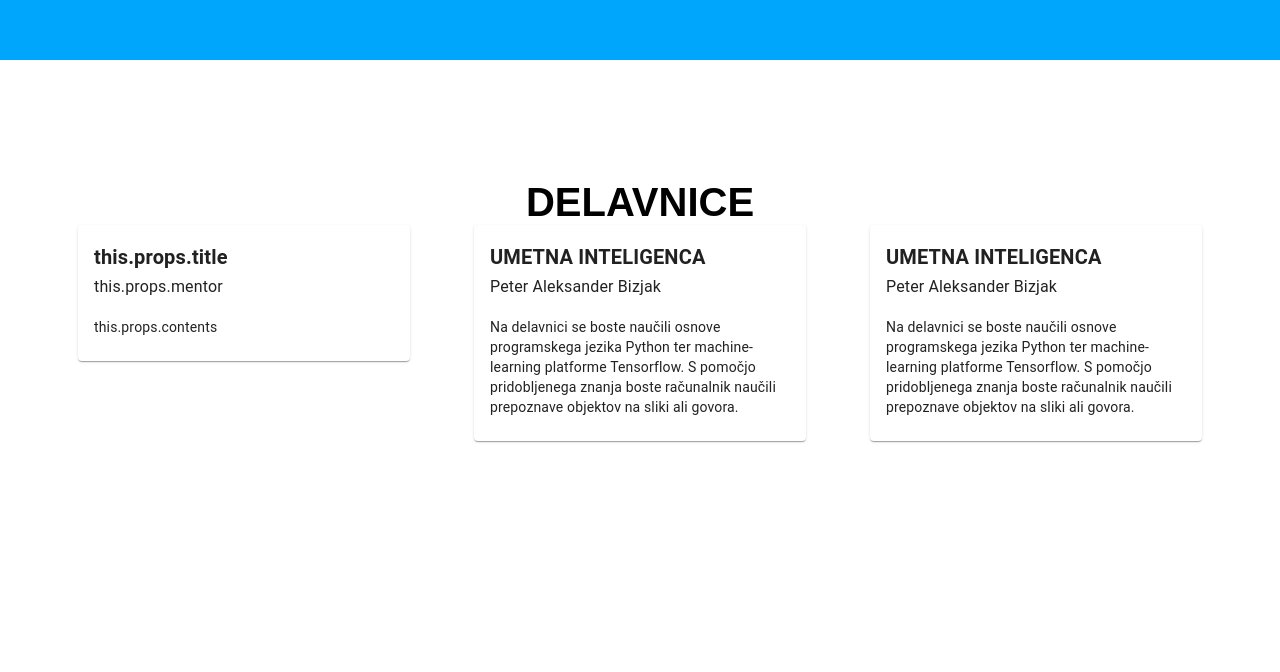
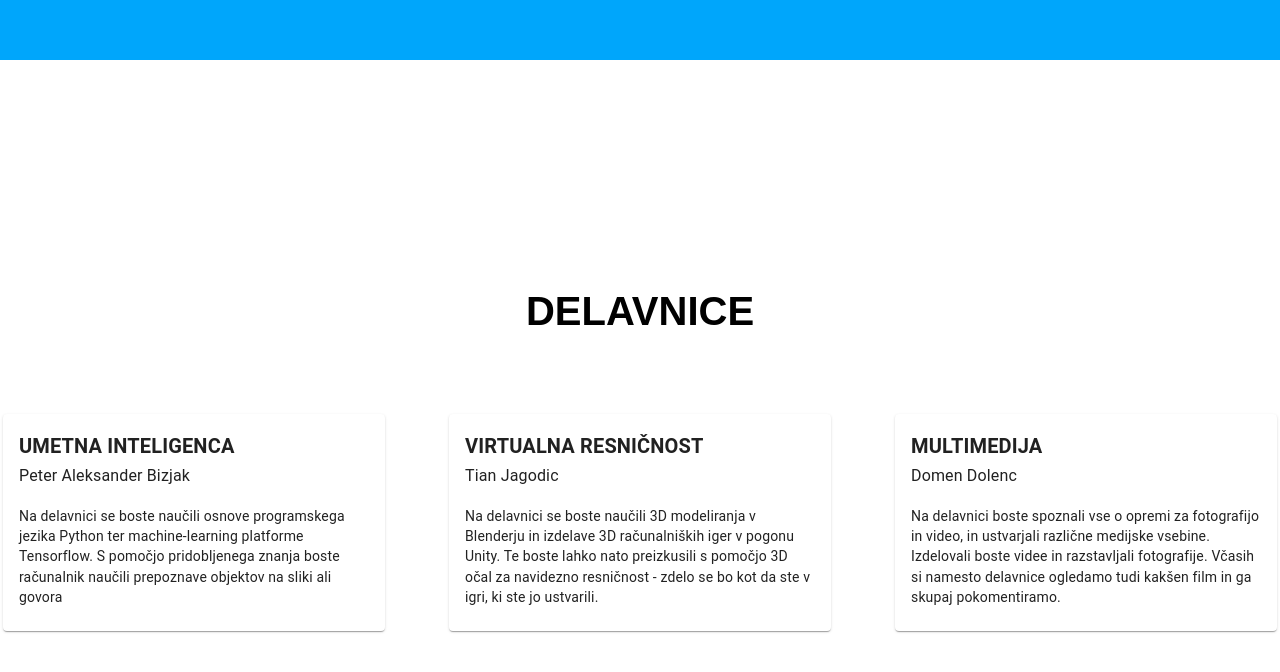
Before and after one commit to jessequiroga/website-frontend, a React (Create React App) app: page / in a window 1280 px wide. Shown: the part 740-1412 px from the top of the page. Built offline with nearby package versions, Linux system fonts and the light colour scheme.

Commit message:
Render workshop details from the constants

```diff
--- a/src/components/workshop-card.component.tsx
+++ b/src/components/workshop-card.component.tsx
@@ -10,20 +10,16 @@ interface WorkshopCardComponentProps {
 }
 
 export default class WorkshopCardComponent extends React.Component<WorkshopCardComponentProps, any> {
-    constructor(props: WorkshopCardComponentProps) {
-        super(props);
-    }
-
     render() {
         return (
             <Card>
                 <CardContent>
                     <Typography variant="h6">
-                        <span style={{ fontWeight: 'bold' }}>this.props.title</span>
+                        <span style={{ fontWeight: 'bold' }}>{this.props.title}</span>
                     </Typography>
-                    <Typography variant="subtitle1">this.props.mentor</Typography>
-                    <Typography variant="body2" style={{ width: '300px', marginTop: '16px' }}>
-                        this.props.contents
+                    <Typography variant="subtitle1">{this.props.mentor}</Typography>
+                    <Typography variant="body2" style={{ width: '350px', marginTop: '16px' }}>
+                        {this.props.contents}
                     </Typography>
                 </CardContent>
             </Card>
--- a/src/pages/landing/landing-page.css
+++ b/src/pages/landing/landing-page.css
@@ -7,6 +7,7 @@
     align-items: flex-start;
     text-align: left;
     min-height: 100vh;
+    width: 100%;
     background-color: var(--accent-color);
 }
 
--- a/src/pages/workshop/workshop-page.css
+++ b/src/pages/workshop/workshop-page.css
@@ -3,10 +3,11 @@
 .workshop-page-container {
     display: flex;
     flex-direction: column;
-    justify-content: flex-start;
+    justify-content: center;
     align-items: center;
     text-align: start;
     min-height: 100vh;
+    width: 100%;
     background-color: var(--primary-color);
 }
 
@@ -14,5 +15,8 @@
     color: var(--font-black);
     font-weight: bold;
     font-size: 40px;
-    margin-top: 120px;
 }
+
+.workshop-page-cards-container {
+    margin-top: 80px;
+}
--- a/src/pages/workshop/workshop-page.tsx
+++ b/src/pages/workshop/workshop-page.tsx
@@ -3,54 +3,27 @@ import './workshop-page.css';
 
 // Material components
 import Grid from '@material-ui/core/Grid';
-import Card from '@material-ui/core/Card';
-import CardContent from '@material-ui/core/CardContent';
-import Typography from '@material-ui/core/Typography';
 import WorkshopCardComponent from '../../components/workshop-card.component';
+import { WorkshopsConst } from '../../utils/workshops.const';
 
 export class WorkshopPage extends React.Component<any, any> {
     render() {
         return (
             <div className="workshop-page-container">
                 <div className="workshop-page-title">DELAVNICE</div>
+                <div className="workshop-page-cards-container"></div>
                 <Grid container justify="center" spacing={8}>
-                    <Grid item>
-                        <WorkshopCardComponent
-                            title="UMETNA INTELIGENCA"
-                            mentor="Peter Aleksander Bizjak"
-                            contents="Na delavnici se boste naučili osnove programskega jezika Python ter machine-learning platforme Tensorflow. S pomočjo pridobljenega znanja boste računalnik naučili prepoznave objektov na sliki ali govora"
-                        />
-                    </Grid>
-                    <Grid item>
-                        <Card>
-                            <CardContent>
-                                <Typography variant="h6">
-                                    <span style={{ fontWeight: 'bold' }}>UMETNA INTELIGENCA</span>
-                                </Typography>
-                                <Typography variant="subtitle1">Peter Aleksander Bizjak</Typography>
-                                <Typography variant="body2" style={{ width: '300px', marginTop: '16px' }}>
-                                    Na delavnici se boste naučili osnove programskega jezika Python ter machine-learning
-                                    platforme Tensorflow. S pomočjo pridobljenega znanja boste računalnik naučili
-                                    prepoznave objektov na sliki ali govora.
-                                </Typography>
-                            </CardContent>
-                        </Card>
-                    </Grid>
-                    <Grid item>
-                        <Card>
-                            <CardContent>
-                                <Typography variant="h6">
-                                    <span style={{ fontWeight: 'bold' }}>UMETNA INTELIGENCA</span>
-                                </Typography>
-                                <Typography variant="subtitle1">Peter Aleksander Bizjak</Typography>
-                                <Typography variant="body2" style={{ width: '300px', marginTop: '16px' }}>
-                                    Na delavnici se boste naučili osnove programskega jezika Python ter machine-learning
-                                    platforme Tensorflow. S pomočjo pridobljenega znanja boste računalnik naučili
-                                    prepoznave objektov na sliki ali govora.
-                                </Typography>
-                            </CardContent>
-                        </Card>
-                    </Grid>
+                    {WorkshopsConst.returnListOfWorkshops().map((workshop) => {
+                        return (
+                            <Grid item key={workshop.key}>
+                                <WorkshopCardComponent
+                                    title={workshop.title}
+                                    mentor={workshop.mentor}
+                                    contents={workshop.description}
+                                />
+                            </Grid>
+                        );
+                    })}
                 </Grid>
             </div>
         );
--- /dev/null
+++ b/src/utils/workshops.const.ts
@@ -0,0 +1,38 @@
+interface WorkshopDetails {
+    key: number;
+    title: string;
+    mentor: string;
+    description: string;
+}
+
+export class WorkshopsConst {
+    private static WORKSHOP_PETER: WorkshopDetails = {
+        key: 0,
+        title: 'UMETNA INTELIGENCA',
+        mentor: 'Peter Aleksander Bizjak',
+        description:
+            'Na delavnici se boste naučili osnove programskega jezika Python ter machine-learning platforme Tensorflow. S pomočjo pridobljenega znanja boste računalnik naučili prepoznave objektov na sliki ali govora'
+    };
+
+    private static WORKSHOP_TIAN: WorkshopDetails = {
+        key: 1,
+        title: 'VIRTUALNA RESNIČNOST',
+        mentor: 'Tian Jagodic',
+        description:
+            'Na delavnici se boste naučili 3D modeliranja v Blenderju in izdelave 3D računalniških iger v pogonu Unity. Te boste lahko nato preizkusili s pomočjo 3D očal za navidezno resničnost - zdelo se bo kot da ste v igri, ki ste jo ustvarili.'
+    };
+
+    private static WORKSHOP_DOMEN: WorkshopDetails = {
+        key: 2,
+        title: 'MULTIMEDIJA',
+        mentor: 'Domen Dolenc',
+        description:
+            'Na delavnici boste spoznali vse o opremi za fotografijo in video, in ustvarjali različne medijske vsebine. Izdelovali boste videe in razstavljali fotografije. Včasih si namesto delavnice ogledamo tudi kakšen film in ga skupaj pokomentiramo.'
+    };
+
+    static returnListOfWorkshops = (): Array<WorkshopDetails> => [
+        WorkshopsConst.WORKSHOP_PETER,
+        WorkshopsConst.WORKSHOP_TIAN,
+        WorkshopsConst.WORKSHOP_DOMEN
+    ];
+}
```
